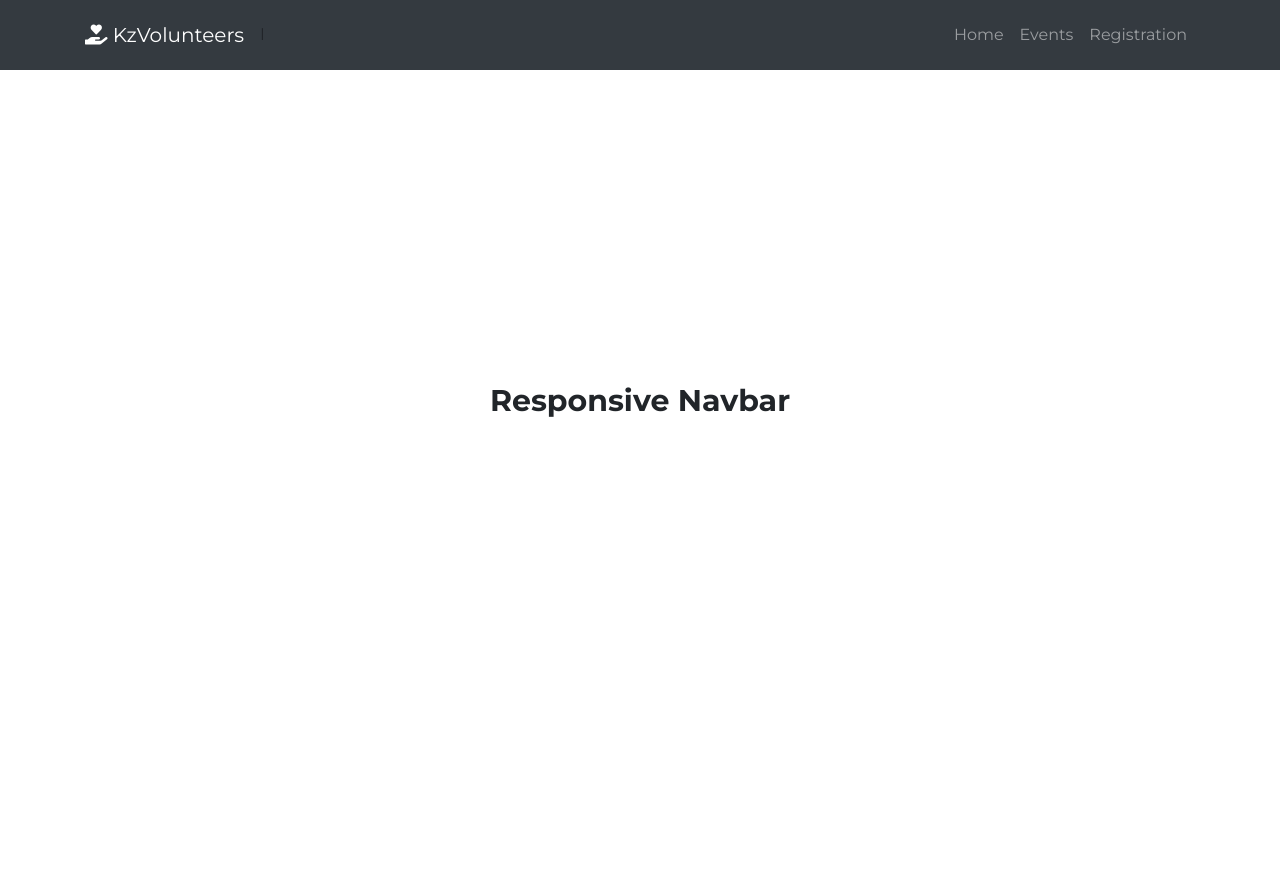
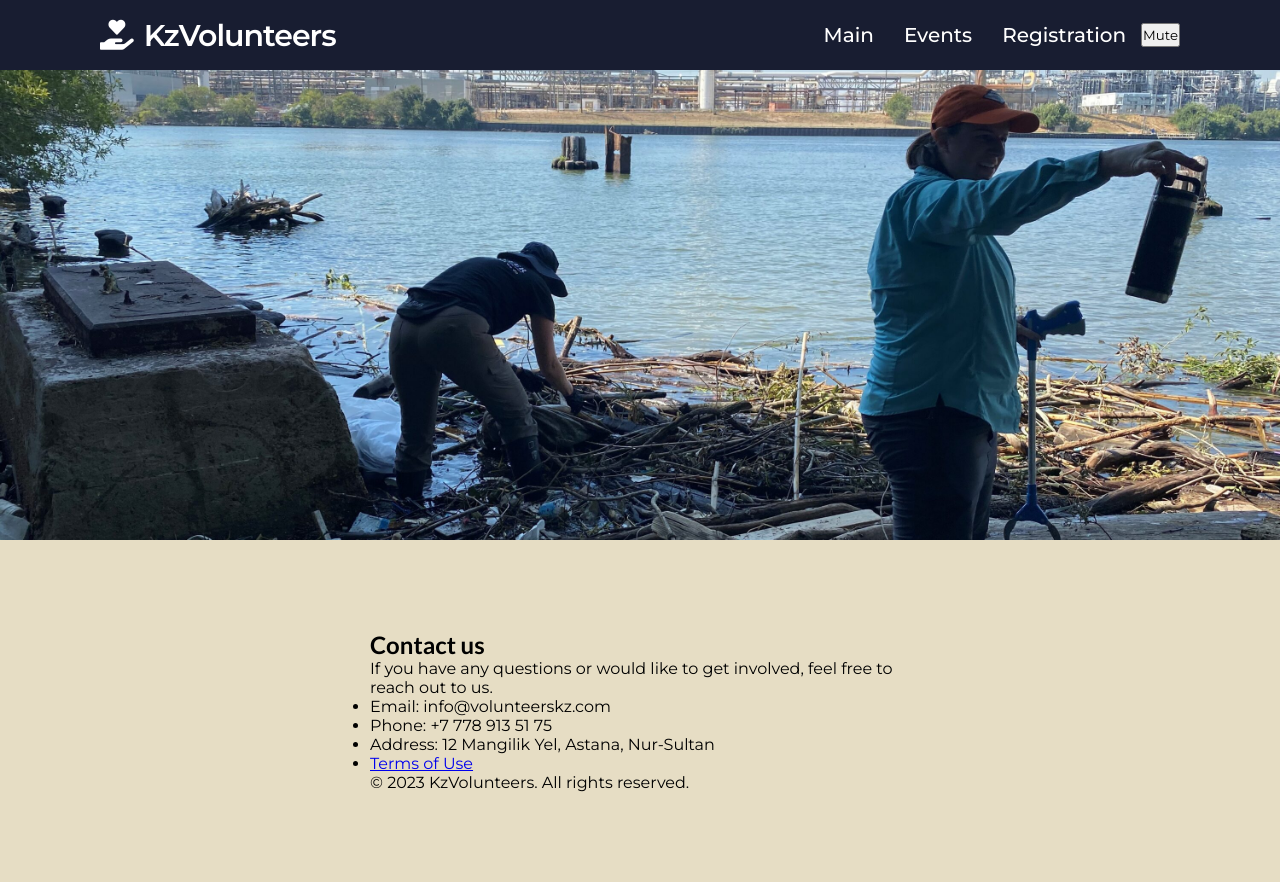
Before and after one commit to killayera/Yernar-, a plain HTML site: page Events.html in a window 1280 px wide. Before the commit the page ends 800 px from the top, so only its background shows below. Drawn offline with nearby package versions, Linux system fonts and the light colour scheme.

Commit message:
yera vot

```diff
--- a/Events.html
+++ b/Events.html
@@ -1,54 +1,135 @@
+<!DOCTYPE html>
 <html lang="en" dir="ltr">
+
 <head>
     <meta charset="utf-8">
-      <link rel="stylesheet" href="style.css">
+    <title>KzVolunteers</title>
+    <link rel="stylesheet" href="homepage.css">
+    <link rel="preconnect" href="https://fonts.gstatic.com">
+    <link href="https://fonts.googleapis.com/css2?family=Lato:wght@400;700&display=swap" rel="stylesheet">
+    <link href="https://fonts.googleapis.com/css2?family=Montserrat:wght@400;700&display=swap" rel="stylesheet">
     <meta name="viewport" content="width=device-width, initial-scale=1.0">
-      <link rel="stylesheet" href="https://maxcdn.bootstrapcdn.com/bootstrap/4.5.2/css/bootstrap.min.css">
-      <link rel="stylesheet" href="https://cdnjs.cloudflare.com/ajax/libs/font-awesome/5.15.3/css/all.min.css"/>
+    <link rel="stylesheet" href="https://cdnjs.cloudflare.com/ajax/libs/font-awesome/5.15.3/css/all.min.css" />
 </head>
+
+
 <body>
    <header>
-         <nav class="navbar navbar-expand-lg navbar-dark bg-dark">
-            <div class="container">
+       <nav>
+           <div class="menu-icon">
+               <span class="fas fa-bars"></span>
+           </div>
            <a class="navbar-brand" href="#">
-                  <i class="fas fa-hand-holding-heart"></i>
-                  <span>KzVolunteers</span>
+               <i class="fas fa-hand-holding-heart" style="font-size: 30px; color: #fff;"></i>
+               <span class="logo">KzVolunteers</span>
            </a>
-               <a> l </a>
-               <button class="navbar-toggler" type="button" data-toggle="collapse" data-target="#navbarNav" aria-controls="navbarNav" aria-expanded="false" aria-label="Toggle navigation">
-                  <span class="navbar-toggler-icon"></span>
-               </button>
-               <div class="collapse navbar-collapse" id="navbarNav">
-                  <ul class="navbar-nav ml-auto">
-                     <li class="nav-item">
-                        <a class="nav-link" href="homepage.html">Home</a>
-                     </li>
-                     <li class="nav-item">
-                        <a class="nav-link" href="events.html">Events</a>
-                     </li>
-                     <li class="nav-item">
-                        <a class="nav-link" href="registration.html">Registration</a>
-                     </li>
-                  </ul>
+           <!-- Background music audio element -->
+           <div class="nav-items">
+               <li><a href="homepage.html" onclick="setActivePage(this)">Main</a></li>
+               <li><a href="events.html" onclick="setActivePage(this)">Events</a></li>
+               <li><a href="registration.html" onclick="setActivePage(this)">Registration</a></li>
+               <button onclick="toggleAudio()" id="sound-btn">Mute</button>
+               <audio id="background-music" autoplay preload="auto" loop src="chopim.mp3"></audio>
            </div>
-            </div>
-            <div class="parallax-container">
-                <div class="parallax-image"></div>
+           <div class="cancel-icon">
+               <span class="fas fa-times"></span>
            </div>
        </nav>
        <div class="content">
-            <header class="space">Responsive Navbar</header>
+           <header class="space"></header>
+           <div class="space text">
+           </div>
        </div>
    </header>
+   <!-- Parallax image container -->
+   <div class="parallax-container2">
+       <div class="parallax-image2"></div>
+   </div>
+
+   <script>
+      // JavaScript code for audio toggling, parallax effect, and navigation menu
+      function toggleAudio() {
+          var audio = document.getElementById('background-music');
+          var soundBtn = document.getElementById('sound-btn');
+
+          if (audio.paused) {
+              audio.play();
+              soundBtn.textContent = 'Mute';
+          } else {
+              audio.pause();
+              soundBtn.textContent = 'Unmute';
+          }
+      }
+      // Animation
+      window.addEventListener('scroll', function() {
+          var parallaxImage = document.querySelector('.parallax-image2');
+          var scrollPosition = window.pageYOffset;
+
+          parallaxImage.style.transform = 'translateY(' + scrollPosition * 0.9 + 'px)';
+      });
+
+
+
+      const menuBtn = document.querySelector(".menu-icon span");
+      const cancelBtn = document.querySelector(".cancel-icon");
+      const navBar = document.querySelector(".nav-items");
+      // Remove active class from all li elements
+      function setActivePage(element) {
+          // Remove active class from all li elements
+          const navItems = document.querySelectorAll(".nav-items li");
+          navItems.forEach(item => {
+              item.classList.remove("active");
+          });
+
+          // Add active class to the clicked li element
+          element.parentNode.classList.add("active");
+      }
+
+      menuBtn.onclick = () => {
+          menuBtn.style.opacity = "0";
+          menuBtn.style.pointerEvents = "none";
+          navBar.style.left = "0";
+          cancelBtn.style.opacity = "1";
+          cancelBtn.style.pointerEvents = "auto";
+      };
+
+      cancelBtn.onclick = () => {
+          menuBtn.style.opacity = "1";
+          menuBtn.style.pointerEvents = "auto";
+          navBar.style.left = "-100%";
+          cancelBtn.style.opacity = "0";
+          cancelBtn.style.pointerEvents = "none";
+      };
+
+      window.onscroll = () => {
+          this.scrollY > 20 ? navBar.classList.add("sticky") : navBar.classList.remove("sticky");
+      };
+  </script>
 
 
 
 
+<footer>
+   <section class="about-us">
+       <div class="about">
+           <div class="text">
+               <h1 class="headings">Contact us </h1>
+               <p>If you have any questions or would like to get involved, feel free to reach out to us.</p>
+               <ul class="contact-info">
+                   <li>Email: info@volunteerskz.com</li>
+                   <li>Phone: +7 778 913 51 75</li>
+                   <li>Address: 12 Mangilik Yel, Astana, Nur-Sultan</li>
+                   <li><a href="aa.pdf" target="_blank">Terms of Use</a></li>
+                   <div class="copyright">
+                       <p>&copy; 2023 KzVolunteers. All rights reserved.</p>
+                   </div>
+               </ul>
+           </div>
+       </div>
+   </section>
+</footer>
 
 
 
-      <script src="simpleParallax.js"></script>
-      <script src="https://code.jquery.com/jquery-3.5.1.slim.min.js"></script>
-      <script src="https://cdn.jsdelivr.net/npm/@popperjs/core@2.9.2/dist/umd/popper.min.js"></script>
    </body>
 </html>
--- a/homepage.css
+++ b/homepage.css
@@ -20,10 +20,29 @@
     position: relative;
 }
 
+.parallax-container2 {
+    width: 100%;
+    height: 470px;
+    /* Adjust the height as needed */
+    overflow: hidden;
+    position: relative;
+}
+
 .parallax-image {
     width: 100%;
     height: 100%;
     background-image: url('life_2.jpg');
+    background-size: cover;
+    background-position: center;
+    position: absolute;
+    top: 0;
+    left: 0;
+}
+
+.parallax-image2 {
+    width: 100%;
+    height: 100%;
+    background-image: url('trash-7.jpg');
     background-size: cover;
     background-position: center;
     position: absolute;
```
Also changed, not shown: 2 other files. Lines whose indentation alone changed are shown as unchanged.
